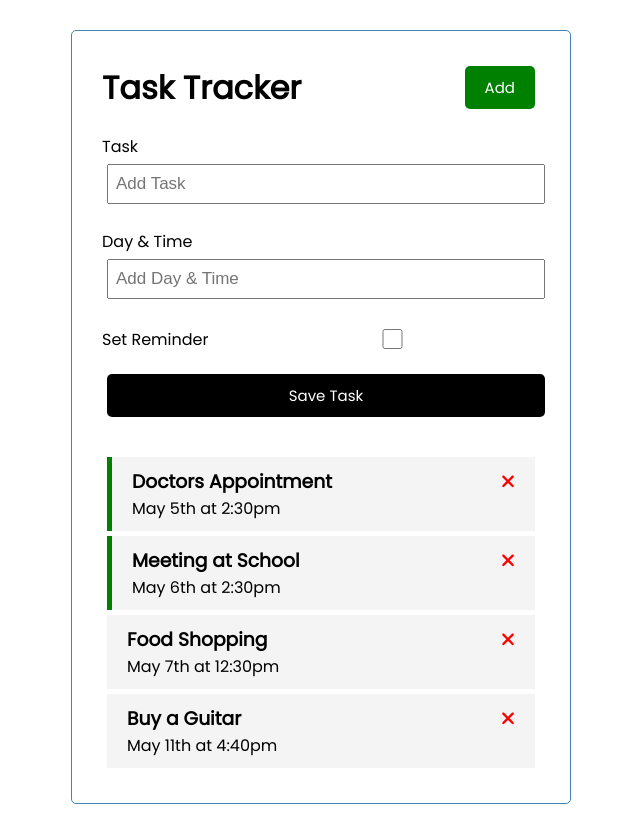
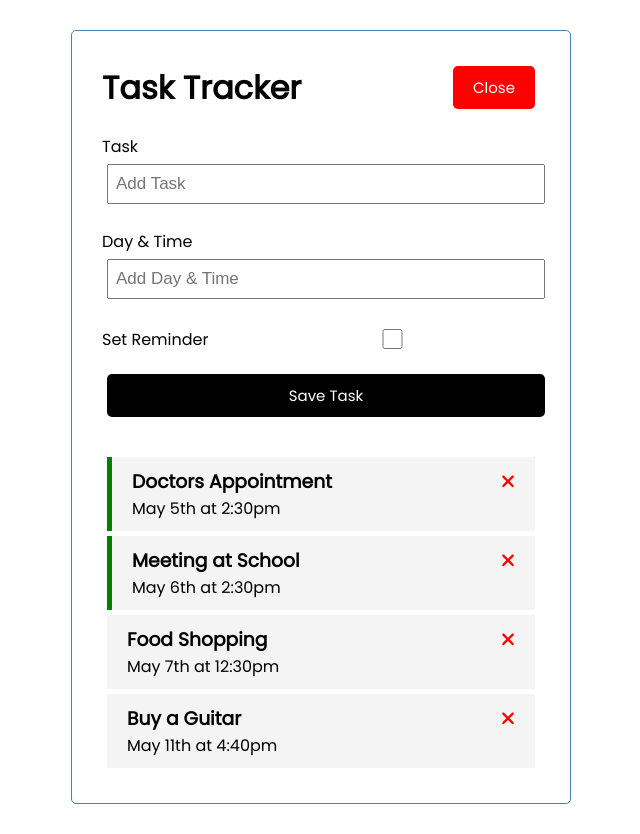
Before and after one commit to Muntaha-Islam0019/task-tracker, an Angular app: page / in a window 1280 px wide. Both pictures are taken after a click on the button "Add". Shown: the whole page, without its empty margins (319-959 px from the left). Built offline with nearby package versions, Linux system fonts and the light colour scheme; data requests are answered from the project's data file.

Commit message:
Toggle Add button and the Add Task functionality

```diff
--- a/src/app/components/add-task/add-task.component.html
+++ b/src/app/components/add-task/add-task.component.html
@@ -1,4 +1,4 @@
-<form class="add-form" (ngSubmit)="onSubmit()">
+<form *ngIf="showAddTask" class="add-form" (ngSubmit)="onSubmit()">
   <div class="form-control">
     <label for="text">Task</label>
     <input
--- a/src/app/components/add-task/add-task.component.ts
+++ b/src/app/components/add-task/add-task.component.ts
@@ -1,5 +1,7 @@
 import { Component, OnInit, Output, EventEmitter } from '@angular/core';
 import { Task } from 'src/app/Task';
+import { UiService } from 'src/app/services/ui.service';
+import { Subscription } from 'rxjs';
 
 @Component({
   selector: 'app-add-task',
@@ -12,8 +14,14 @@
   text!: string;
   day!: string;
   reminder: boolean = false;
+  showAddTask!: boolean;
+  subscription!: Subscription;
 
-  constructor() {}
+  constructor(private uiService: UiService) {
+    this.subscription = this.uiService
+      .onToggle()
+      .subscribe((value) => (this.showAddTask = value));
+  }
 
   ngOnInit(): void {}
 
--- a/src/app/components/header/header.component.html
+++ b/src/app/components/header/header.component.html
@@ -1,8 +1,8 @@
 <header>
   <h1>{{ title }}</h1>
   <app-button
-    color="green"
-    text="Add"
+    color="{{ showAddTask ? 'red' : 'green' }}"
+    text="{{ showAddTask ? 'Close' : 'Add' }}"
     (btnClick)="toggleAddTask()"
   ></app-button>
 </header>
--- a/src/app/components/header/header.component.ts
+++ b/src/app/components/header/header.component.ts
@@ -1,4 +1,6 @@
 import { Component, OnInit } from '@angular/core';
+import { UiService } from 'src/app/services/ui.service';
+import { Subscription } from 'rxjs';
 
 @Component({
   selector: 'app-header',
@@ -7,13 +9,18 @@
 })
 export class HeaderComponent implements OnInit {
   title: string = 'Task Tracker';
+  showAddTask: boolean = false;
+  subscription!: Subscription;
 
-  constructor() {}
+  constructor(private uiService: UiService) {
+    this.subscription = this.uiService
+      .onToggle()
+      .subscribe((value) => (this.showAddTask = value));
+  }
 
   ngOnInit(): void {}
 
   toggleAddTask() {
-    console.log('toggle');
-
+    return this.uiService.toggleAddTask();
   }
 }
--- /dev/null
+++ b/src/app/services/ui.service.ts
@@ -0,0 +1,21 @@
+import { Injectable } from '@angular/core';
+import { Observable, Subject } from 'rxjs';
+
+@Injectable({
+  providedIn: 'root',
+})
+export class UiService {
+  private showAddTask: boolean = false;
+  private subject = new Subject<any>();
+
+  constructor() {}
+
+  toggleAddTask(): void {
+    this.showAddTask = !this.showAddTask;
+    this.subject.next(this.showAddTask);
+  }
+
+  onToggle(): Observable<any> {
+    return this.subject.asObservable();
+  }
+}
```
Also changed, not shown: 1 other file (tests, documents, lock files or other folders).
